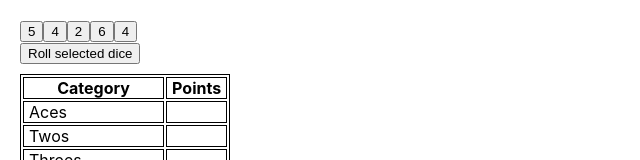
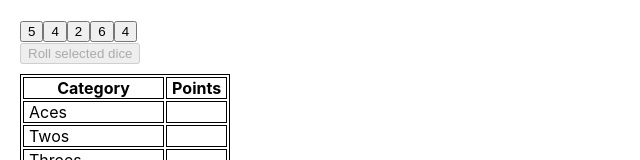
Before and after one commit to hannahwaldmueller/yahtzee, a React (Create React App) app: page / in a window 1280 px wide. Shown: the top 160 px of the page, without its empty margins (0-640 px from the left). Built offline with nearby package versions, Linux system fonts and the light colour scheme.

Commit message:
disable rethrow button if no die is selected

```diff
--- a/src/DiceOption.tsx
+++ b/src/DiceOption.tsx
@@ -10,7 +10,8 @@ export function DiceOption(remainingRethrows: number, diceMarkedForRethrow: numb
     }
 
     if (remainingRethrows) {
-        return <button onClick={() => onRollDiceButtonClick()}
+        return <button disabled={diceMarkedForRethrow.length === 0}
+                       onClick={() => onRollDiceButtonClick()}
                        data-testid={TestIds.rollDiceBtn}>Roll selected dice</button>;
     }
     return <div data-testid={TestIds.noRethrowsMsg}>No rethrows remain. Please select a category from the score
```
